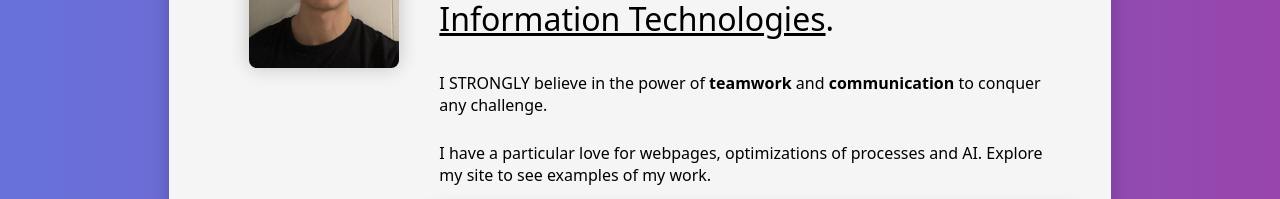
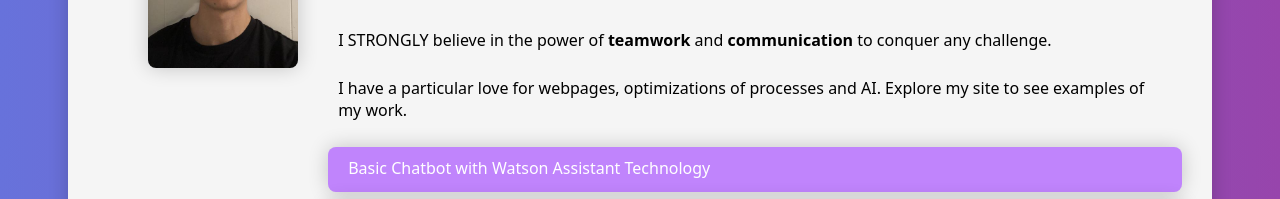
Before and after one commit to SebaEscudero/PersonalPortafolio, a plain HTML site: page index.html in a window 1280 px wide. Shown: the part 357-556 px from the top of the page. Drawn offline with Linux system fonts and the light colour scheme.

Commit message:
Update style.css

```diff
--- a/style.css
+++ b/style.css
@@ -9,7 +9,6 @@ body {
 .box {
   display: flex;
   flex-direction: column;
-  width: 65%;
   background-color: rgb(245, 245, 245);
   border-radius: 10px;
   box-shadow: 0 0 20px rgba(0, 0, 0, 0.2);
```
